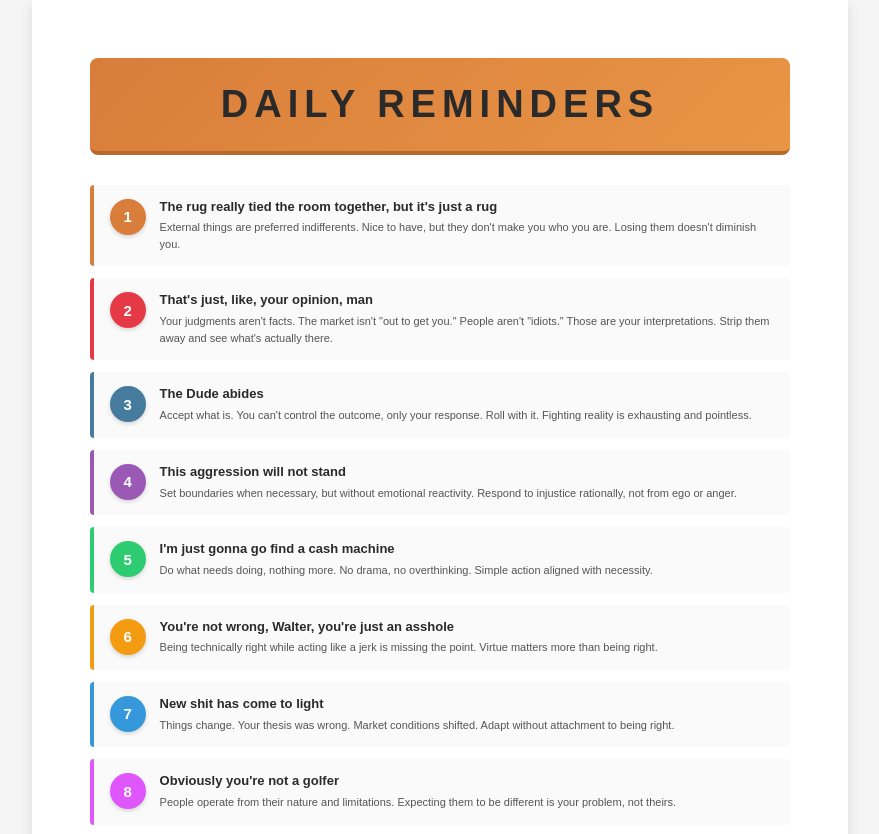
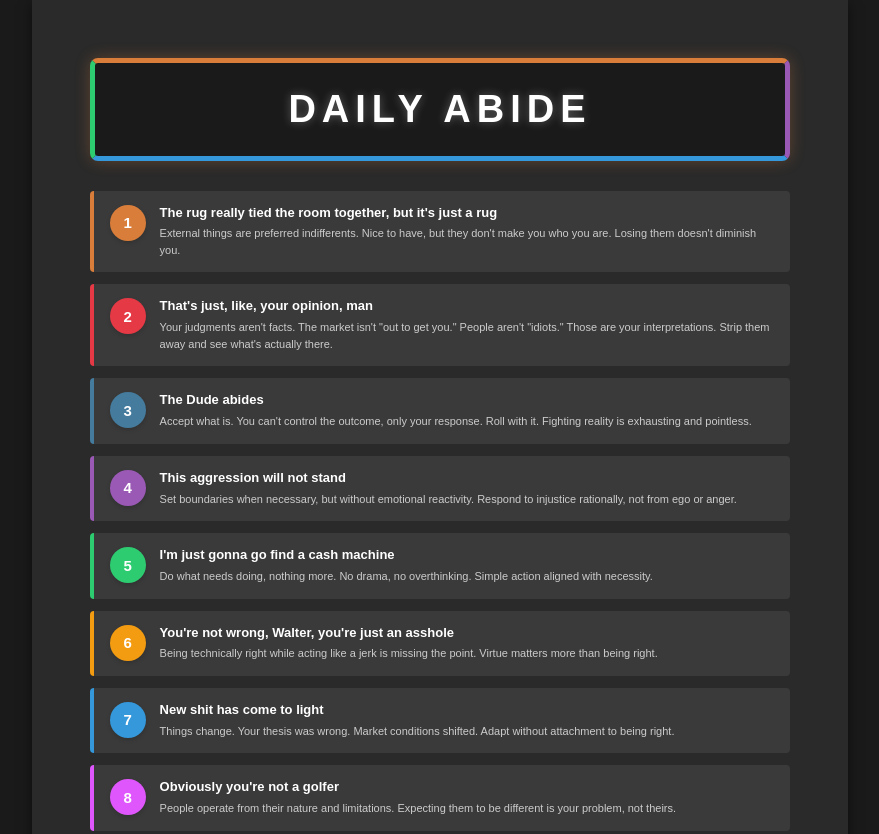
Before and after one commit to tatankatrading/DUDISM, a plain HTML site: page index.html in a window 1280 px wide. Shown: the top 834 px of the page, without its empty margins (200-1079 px from the left). Drawn offline with Linux system fonts and the light colour scheme.

Commit message:
Update index.html

```diff
--- a/index.html
+++ b/index.html
@@ -3,7 +3,7 @@
 <head>
     <meta charset="UTF-8">
     <meta name="viewport" content="width=device-width, initial-scale=1.0">
-    <title>The Practice - Daily Stoic Reminders</title>
+    <title>Daily Abide</title>
     <style>
         * {
             margin: 0;
@@ -17,7 +17,7 @@
 
         body {
             font-family: 'Arial', sans-serif;
-            background: #f5f5f5;
+            background: #1a1a1a;
             padding: 0;
             margin: 0;
         }
@@ -27,29 +27,35 @@
             max-width: 8.5in;
             height: 11in;
             margin: 0 auto;
-            background: #ffffff;
+            background: #2a2a2a;
             padding: 0.6in;
             display: flex;
             flex-direction: column;
-            box-shadow: 0 4px 12px rgba(0, 0, 0, 0.1);
+            box-shadow: 0 4px 12px rgba(0, 0, 0, 0.5);
         }
 
         .header {
             text-align: center;
             margin-bottom: 30px;
             padding: 25px;
-            background: linear-gradient(135deg, #D97D3A 0%, #E89546 100%);
+            background: #1a1a1a;
             border-radius: 8px;
-            border-bottom: 4px solid #B86A2E;
+            border: 5px solid;
+            border-top-color: #D97D3A;
+            border-right-color: #9B59B6;
+            border-bottom-color: #3498DB;
+            border-left-color: #2ECC71;
+            box-shadow: 0 0 15px rgba(217, 125, 58, 0.3);
         }
 
         h1 {
             font-size: 38px;
-            color: #2a2a2a;
+            color: #ffffff;
             text-transform: uppercase;
             letter-spacing: 6px;
             margin-bottom: 0;
             font-weight: 900;
+            text-shadow: 0 0 10px rgba(255, 255, 255, 0.3);
         }
 
         .lanes {
@@ -60,7 +66,7 @@
         }
 
         .lane {
-            background: #fafafa;
+            background: #3a3a3a;
             padding: 14px 16px;
             position: relative;
             border-left: 4px solid;
@@ -117,7 +123,7 @@
         .commandment {
             font-size: 13px;
             font-weight: bold;
-            color: #2a2a2a;
+            color: #ffffff;
             margin-bottom: 4px;
             line-height: 1.3;
         }
@@ -125,7 +131,7 @@
         .description {
             font-size: 11px;
             line-height: 1.5;
-            color: #555555;
+            color: #cccccc;
         }
 
         @media print {
@@ -136,10 +142,20 @@
             .container {
                 box-shadow: none;
                 page-break-after: avoid;
+                background: white;
             }
 
             .lane {
                 page-break-inside: avoid;
+                background: #f5f5f5;
+            }
+
+            .commandment {
+                color: #2a2a2a;
+            }
+
+            .description {
+                color: #555555;
             }
 
             .header, .lane, .ball {
@@ -153,7 +169,7 @@
 <body>
     <div class="container">
         <div class="header">
-            <h1>DAILY REMINDERS</h1>
+            <h1>DAILY ABIDE</h1>
         </div>
 
         <div class="lanes">
```
